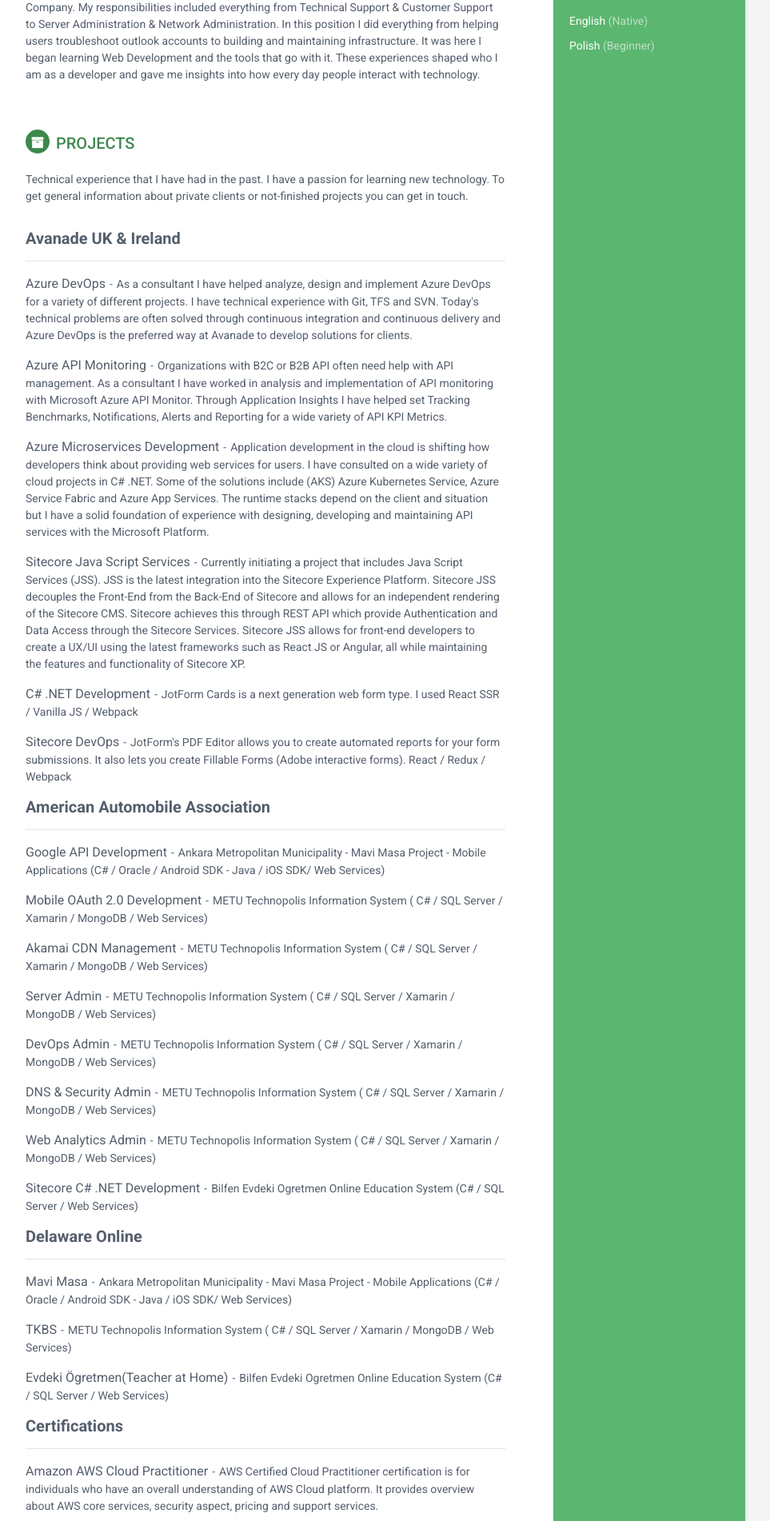
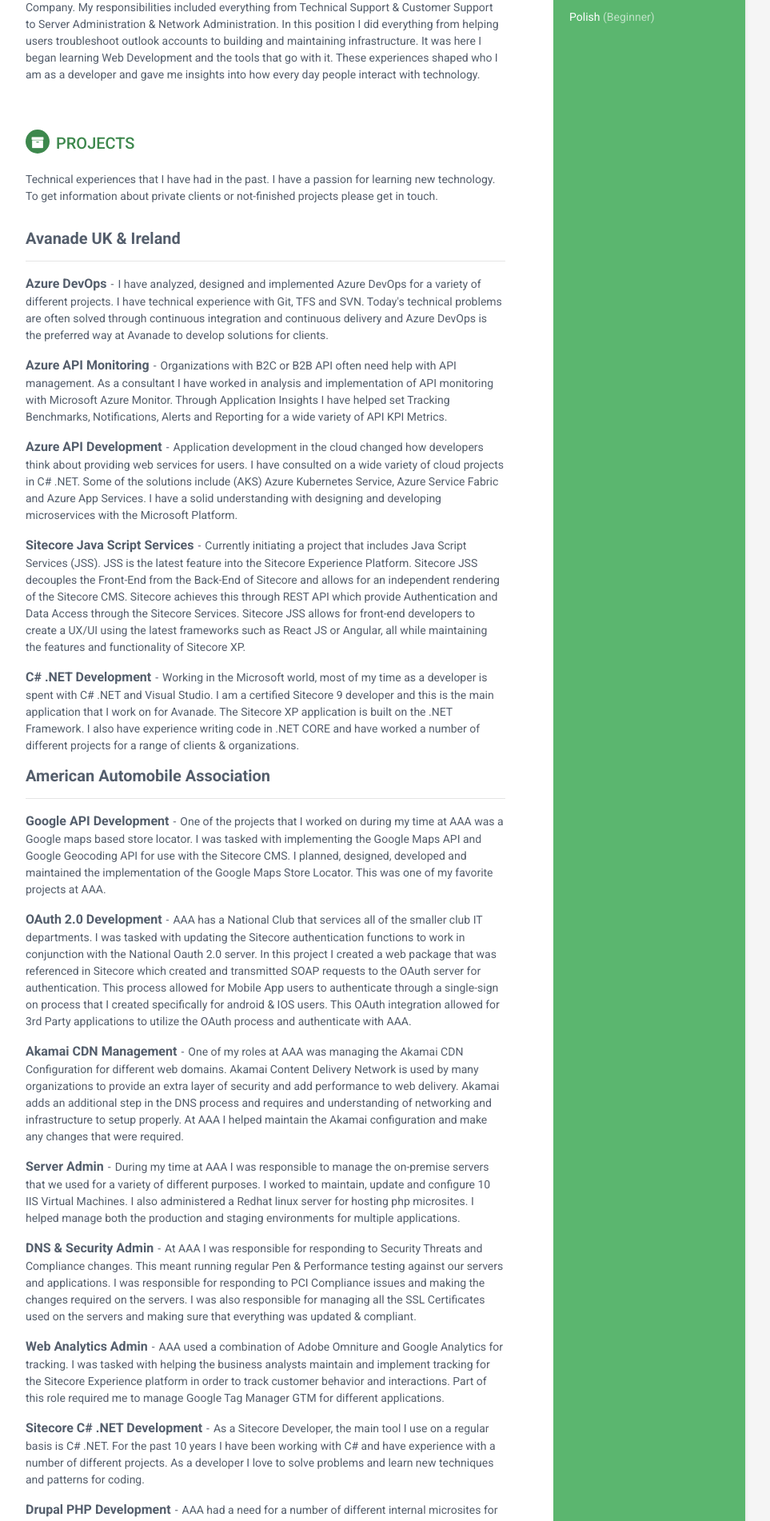
Before and after one commit to atvanvlack/avanvlack.com, a React app: page / in a window 1280 px wide. Shown: the part 881-2783 px from the top of the page at 80% size, without its empty margins (188-1151 px from the left). Built offline with nearby package versions, Linux system fonts and the light colour scheme.

Commit message:
cleaning up for production

```diff
--- a/src/components/projects.js
+++ b/src/components/projects.js
@@ -16,12 +16,15 @@
       </div>
     );
   }
+
+
+
   renderProjectTitle(project) {
     let inner = project.title;
     if (project.url) {
       inner = <a href={project.url} target="_blank">{project.title}</a>;
     }
-    return (<span className="project-title" style={{ marginRight: 5 }}>{inner}</span>);
+    return (<span className="project-title" style={{ marginRight: 5 }}><b>{inner}</b></span>);
   }
   renderIntro(description) {
     if (!description) { return null; }
--- a/src/data/careerProfile.js
+++ b/src/data/careerProfile.js
@@ -1,7 +1,7 @@
 export const careerProfile = {
   sectionTitle: 'Profile',
   icon: null,
-  description: '<p>I am a Full Stack Solutions Developer from the United States. I have been very lucky with my experiences and have a unique perspective on technology. I built my first computer when I was 10 years old. I started coding with Visual Basic when I was 12. By the time I was 16, I was working Technical Support for an ISP. Presently, I would describe myself as a Full Stack Soluions Developer. Throughout my career I have worked on a wide range of projects for a diverse set of organizations. I have a passion for working with teams from all over the globe and I love to travel. My experience as a developer comes from my love of solving complex problems with technical solutions. Last year I moved to the United Kingdom and currently live in London. </p>'
+  description: '<p>I am a Full Stack Developer from the United States. I have been very lucky with my experiences and have a unique perspective on technology. I built my first computer when I was 10 years old. I started coding with Visual Basic when I was 12. By the time I was 16, I was working Technical Support for an ISP. Presently, I would describe myself as a Full Stack Solutions Developer. Throughout my career I have worked on a wide range of projects for a diverse set of organizations. I have a passion for working with teams from all over the globe and I love to travel. My experience as a developer comes from my love of solving complex problems with technical solutions. Last year I moved to the United Kingdom and currently live in London. </p>'
 };
 
 export default careerProfile;
--- a/src/data/experiences.js
+++ b/src/data/experiences.js
@@ -14,7 +14,7 @@
     {
       title: 'Full Stack E-Business Developer',
       company: 'American Automobile Association (AAA Club Alliance)',
-      description: 'For almost 9 years I worked as a Developer for AAA. My responsibilities included Web Development, Mobile Development, Infrastructure Administration, Network Administration and Project Management. AAA is best known as the company that helps people when their car need to be towed. AAA is a national organization that has different clubs for different regions. AAA Club Alliance is based in the Mid Atlantic region (Delaware, Maryland, Pennsylvania, New Jersey, Virginia). My experience at AAA is where I really expanded my understanding of different web technologies that are currently in use with organizations all over the world.',
+      description: 'For almost 9 years I worked as a Developer for AAA. My responsibilities included Web Development, Mobile Development, Infrastructure Administration, Network Administration and Project Management. AAA is best known as the company that helps people when their car needs to be towed. AAA is a national organization that has different clubs for different regions. AAA Club Alliance is based in the Mid Atlantic region (Delaware, Maryland, Pennsylvania, New Jersey, Virginia). My experience at AAA is where I expanded my understanding of different web technologies that are currently in use with organizations all over the world.',
       companyLink: 'https://midatlantic.aaa.com',
       companyShortDetail: '| Wilmington, DE',
       date: '2009.8 - 2018.5'
--- a/src/data/profile.js
+++ b/src/data/profile.js
@@ -3,10 +3,9 @@
   title: 'Full Stack Developer',
   mail: 'atvanvlack@gmail.com',
   phoneNumber: '+44 07482801569',
-  website: 'coreinthedetails.co.uk',
+  website: 'andrewvanvlack.com',
   linkedin: 'andrewvanvlack',
   github: 'github.com/atvanvlack',
-  cv: 'vanvlack-cv.pdf',
   imagePath: 'profile.png',
   twitter: null,
   RightToWork: {
@@ -25,7 +24,7 @@
   },
   interests: {
     sectionTitle: '',
-    list: ['Snowboarding', 'Music Production', 'DevOps', 'Ableton', 'Guitar', 'Travel']
+    list: ['Snowboarding', 'Music Production', 'Ableton', 'Guitar', 'Travel']
   }
 };
 
--- a/src/data/projects.js
+++ b/src/data/projects.js
@@ -1,34 +1,30 @@
 export const projects = {
   sectionTitle: '',
   icon: null,
-  description: 'Technical experience that I have had in the past. I have a passion for learning new technology. To get general information about private clients or not-finished projects you can get in touch.',
+  description: 'Technical experiences that I have had in the past. I have a passion for learning new technology. To get information about private clients or not-finished projects please get in touch.',
   categories: [
     {
       name: 'Avanade UK & Ireland',
       list: [{
         url: '',
         title: 'Azure DevOps',
-        description: 'As a consultant I have helped analyze, design and implement Azure DevOps for a variety of different projects. I have technical experience with Git, TFS and SVN. Today\'s technical problems are often solved through continuous integration and continuous delivery and Azure DevOps is the preferred way at Avanade to develop solutions for clients.'
+        description: 'I have analyzed, designed and implemented Azure DevOps for a variety of different projects. I have technical experience with Git, TFS and SVN. Today\'s technical problems are often solved through continuous integration and continuous delivery and Azure DevOps is the preferred way at Avanade to develop solutions for clients.'
       }, {
         url: '',
         title: 'Azure API Monitoring',
-        description: 'Organizations with B2C or B2B API often need help with API management. As a consultant I have worked in analysis and implementation of API monitoring with Microsoft Azure API Monitor. Through Application Insights I have helped set Tracking Benchmarks, Notifications, Alerts and Reporting for a wide variety of API KPI Metrics.'
+        description: 'Organizations with B2C or B2B API often need help with API management. As a consultant I have worked in analysis and implementation of API monitoring with Microsoft Azure Monitor. Through Application Insights I have helped set Tracking Benchmarks, Notifications, Alerts and Reporting for a wide variety of API KPI Metrics.'
       }, {
         url: '',
-        title: 'Azure Microservices Development',
-        description: 'Application development in the cloud is shifting how developers think about providing web services for users. I have consulted on a wide variety of cloud projects in C# .NET. Some of the solutions include (AKS) Azure Kubernetes Service, Azure Service Fabric and Azure App Services. The runtime stacks depend on the client and situation but I have a solid foundation of experience with designing, developing and maintaining API services with the Microsoft Platform.'
+        title: 'Azure API Development',
+        description: 'Application development in the cloud changed how developers think about providing web services for users. I have consulted on a wide variety of cloud projects in C# .NET. Some of the solutions include (AKS) Azure Kubernetes Service, Azure Service Fabric and Azure App Services. I have a solid understanding with designing and developing microservices with the Microsoft Platform.'
       }, {
         url: '',
         title: 'Sitecore Java Script Services',
-        description: 'Currently initiating a project that includes Java Script Services (JSS). JSS is the latest integration into the Sitecore Experience Platform. Sitecore JSS decouples the Front-End from the Back-End of Sitecore and allows for an independent rendering of the Sitecore CMS. Sitecore achieves this through REST API which provide Authentication and Data Access through the Sitecore Services. Sitecore JSS allows for front-end developers to create a UX/UI using the latest frameworks such as React JS or Angular, all while maintaining the features and functionality of Sitecore XP.'
+        description: 'Currently initiating a project that includes Java Script Services (JSS). JSS is the latest feature into the Sitecore Experience Platform. Sitecore JSS decouples the Front-End from the Back-End of Sitecore and allows for an independent rendering of the Sitecore CMS. Sitecore achieves this through REST API which provide Authentication and Data Access through the Sitecore Services. Sitecore JSS allows for front-end developers to create a UX/UI using the latest frameworks such as React JS or Angular, all while maintaining the features and functionality of Sitecore XP.'
       }, {
         url: '',
         title: 'C# .NET Development',
-        description: 'JotForm Cards is a next generation web form type. I used React SSR / Vanilla JS / Webpack'
-      }, {
-        url: '',
-        title: 'Sitecore DevOps',
-        description: 'JotForm\'s PDF Editor allows you to create automated reports for your form submissions. It also lets you create Fillable Forms (Adobe interactive forms). React / Redux / Webpack'
+        description: 'Working in the Microsoft world, most of my time as a developer is spent with C# .NET and Visual Studio. I am a certified Sitecore 9 developer and this is the main application that I work on for Avanade. The Sitecore XP application is built on the .NET Framework. I also have experience writing code in .NET CORE and have worked a number of different projects for a range of clients & organizations.'
       }],
     },
     {
@@ -36,60 +32,65 @@
       list: [{
         url: '',
         title: 'Google API Development',
-        description: 'Ankara Metropolitan Municipality - Mavi Masa Project - Mobile Applications (C# / Oracle / Android SDK - Java / iOS SDK/ Web Services)'
+        description: 'One of the projects that I worked on during my time at AAA was a Google maps based store locator. I was tasked with implementing the Google Maps API and Google Geocoding API for use with the Sitecore CMS. I planned, designed, developed and maintained the implementation of the Google Maps Store Locator. This was one of my favorite projects at AAA.'
       },
       {
         url: '',
-        title: 'Mobile OAuth 2.0 Development',
-        description: 'METU Technopolis Information System ( C# / SQL Server / Xamarin / MongoDB / Web Services)'
+        title: 'OAuth 2.0 Development',
+        description: 'AAA has a National Club that services all of the smaller club IT departments. I was tasked with updating the Sitecore authentication functions to work in conjunction with the National Oauth 2.0 server. In this project I created a web package that was referenced in Sitecore which created and transmitted SOAP requests to the OAuth server for authentication. This process allowed for Mobile App users to authenticate through a single-sign on process that I created specifically for android & IOS users. This OAuth integration allowed for 3rd Party applications to utilize the OAuth process and authenticate with AAA. '
       },
       {
         url: '',
         title: 'Akamai CDN Management',
-        description: 'METU Technopolis Information System ( C# / SQL Server / Xamarin / MongoDB / Web Services)'
+        description: 'One of my roles at AAA was managing the Akamai CDN Configuration for different web domains. Akamai Content Delivery Network is used by many organizations to provide an extra layer of security and add performance to web delivery. Akamai adds an additional step in the DNS process and requires and understanding of networking and infrastructure to setup properly. At AAA I helped maintain the Akamai configuration and make any changes that were required.'
       },
       {
         url: '',
         title: 'Server Admin',
-        description: 'METU Technopolis Information System ( C# / SQL Server / Xamarin / MongoDB / Web Services)'
-      },
-      {
-        url: '',
-        title: 'DevOps Admin',
-        description: 'METU Technopolis Information System ( C# / SQL Server / Xamarin / MongoDB / Web Services)'
+        description: 'During my time at AAA I was responsible to manage the on-premise servers that we used for a variety of different purposes. I worked to maintain, update and configure 10 IIS Virtual Machines. I also administered a Redhat linux server for hosting php microsites. I helped manage both the production and staging environments for multiple applications.'
       },
       {
         url: '',
         title: 'DNS & Security Admin',
-        description: 'METU Technopolis Information System ( C# / SQL Server / Xamarin / MongoDB / Web Services)'
+        description: 'At AAA I was responsible for responding to Security Threats and Compliance changes. This meant running regular Pen & Performance testing against our servers and applications. I was responsible for responding to PCI Compliance issues and making the changes required on the servers. I was also responsible for managing all the SSL Certificates used on the servers and making sure that everything was updated & compliant.'
       },
       {
         url: '',
         title: 'Web Analytics Admin',
-        description: 'METU Technopolis Information System ( C# / SQL Server / Xamarin / MongoDB / Web Services)'
+        description: 'AAA used a combination of Adobe Omniture and Google Analytics for tracking. I was tasked with helping the business analysts maintain and implement tracking for the Sitecore Experience platform in order to track customer behavior and interactions. Part of this role required me to manage Google Tag Manager GTM for different applications. '
       },
       {
         url: '',
         title: 'Sitecore C# .NET Development',
-        description: 'Bilfen Evdeki Ogretmen Online Education System (C# / SQL Server / Web Services)'
+        description: 'As a Sitecore Developer, the main tool I use on a regular basis is C# .NET. For the past 10 years I have been working with C# and have experience with a number of different projects. As a developer I love to solve problems and learn new techniques and patterns for coding.'
+      },
+      {
+        url: '',
+        title: 'Drupal PHP Development',
+        description: 'AAA had a need for a number of different internal microsites for specialized projects and departments. I worked with the Drupal CMS and developed with PHP independent microsites for AAA. These sites utilized MySQL databases for storing and managing data. The sites lived on a linux server and were used mostly for internal purposes.'
+      },
+      {
+        url: '',
+        title: 'Project Management',
+        description: 'AAA is not just an automotive company, but an insurance and travel company as well. One of my tasks was to work with the different departments and provide project management and help consult to solve the technical projects that each department presented. This was a great learning experience for me as it gave me insight into how to solve problems for a variety of different industries.'
       }]
     },
     {
       name: 'Delaware Online',
       list: [{
         url: '',
-        title: 'Mavi Masa',
-        description: 'Ankara Metropolitan Municipality - Mavi Masa Project - Mobile Applications (C# / Oracle / Android SDK - Java / iOS SDK/ Web Services)'
+        title: 'Customer Support',
+        description: 'My first job was working in Support for an Internet Service Provider. This was in the early 2000s so we working on a much different tech stack than today. It was here that I learned how to explain ideas simply and clearly so that I could help guide users and solve problems. Most of the customer support issues were related to setup, installation and billing issues.'
       },
       {
         url: '',
-        title: 'TKBS',
-        description: 'METU Technopolis Information System ( C# / SQL Server / Xamarin / MongoDB / Web Services)'
+        title: 'Technical Support',
+        description: 'In addition to customer support, I also performed Technical Support for the ISP. This included setting up networks, configuring network connections, installing software, configuring email clients helping customers improve network performance and troubleshooting all of the above. The ISP also provided web hosting services for clients and I was responsible for helping to maintain the sites for a number of customers.'
       },
       {
         url: '',
-        title: 'Evdeki Ögretmen(Teacher at Home)',
-        description: 'Bilfen Evdeki Ogretmen Online Education System (C# / SQL Server / Web Services)'
+        title: 'Network Administration',
+        description: 'As a Support administrator I also worked in the datacenter and was responsible for monitoring the network, security and performance of the machines. This ranged from monitoring applications, building and migrating new servers and managing existing servers.'
       }]
     },
     {
@@ -102,7 +103,7 @@
         },
         {
           url: '',
-          title: 'Sitecore 9 XP Developer Certification',
+          title: 'Sitecore 9 XP Developer',
           description: 'The Sitecore® Professional Developer Certification Program validates skills and knowledge of professionals building solutions with Sitecore Experience Platform. Sitecore XP is a web CMS based in .NET Framework.'
         },
         {
```
Also changed, not shown: src/data/tags.js (+10 -1 lines), 2 other files (tests, documents, lock files or other folders).
